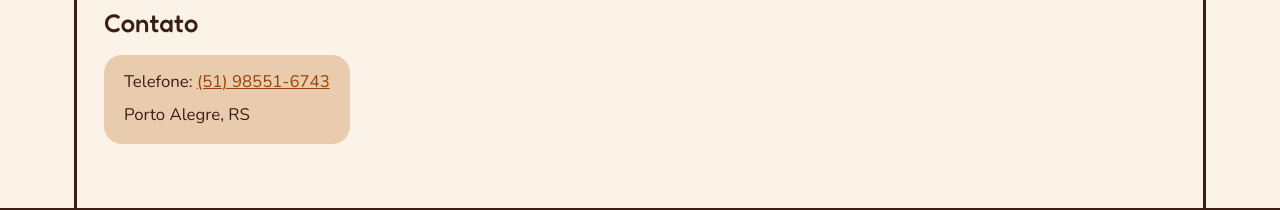
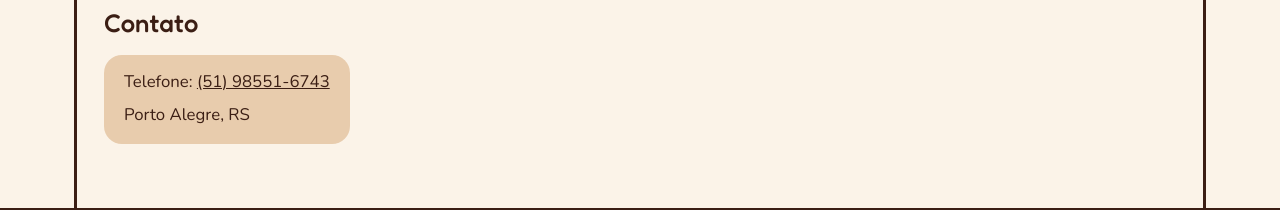
Before and after one commit to abrendaklein/fritz-e-cia, a plain HTML site: page html/index.html in a window 1280 px wide. Shown: the part 1446-1656 px from the top of the page. Drawn offline with nearby package versions, Linux system fonts and the light colour scheme.

Commit message:
fix: contraste do link de contato

```diff
--- a/css/style.css
+++ b/css/style.css
@@ -684,3 +684,8 @@ footer a {
 .menu-toggle {
     width: auto;
 }
+
+address a {
+    color: var(--marrom);
+    text-decoration: underline;
+}
```
